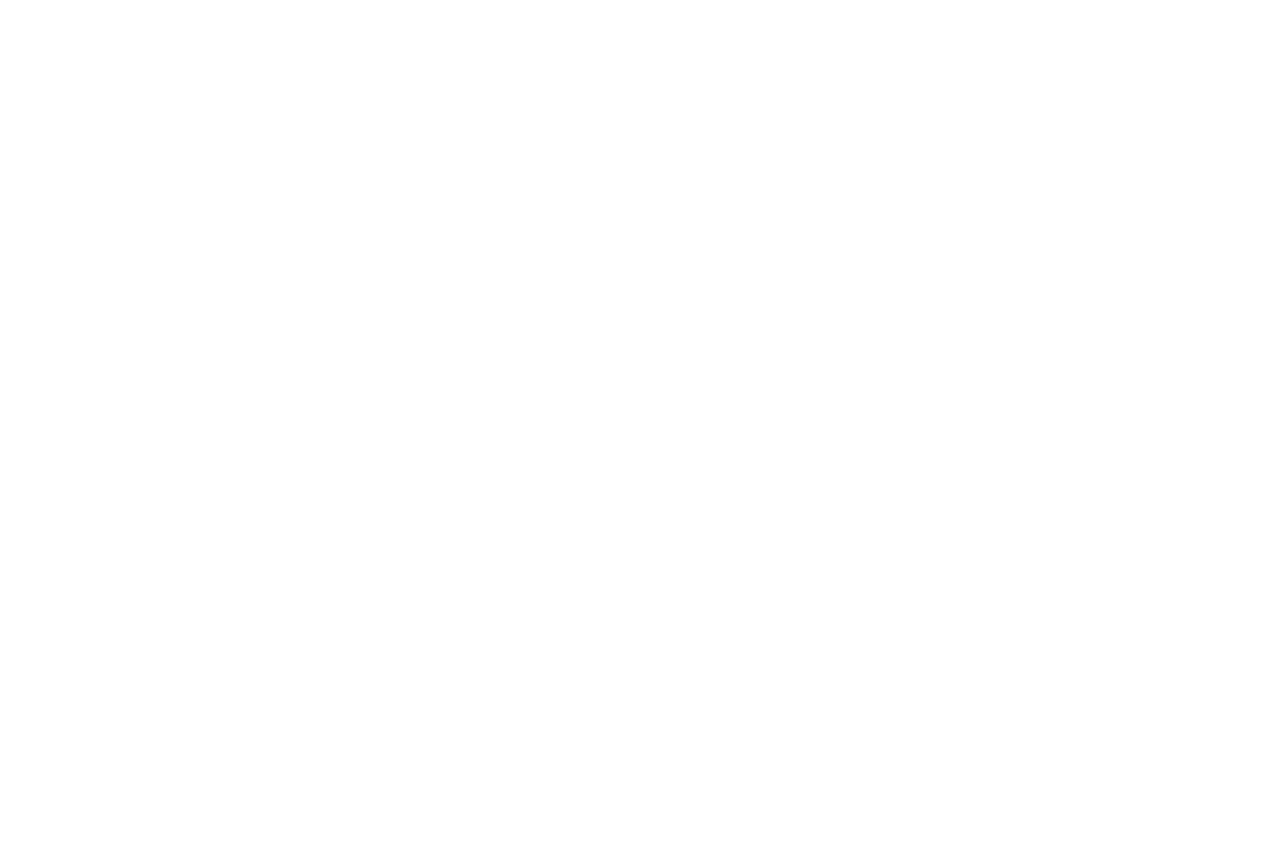
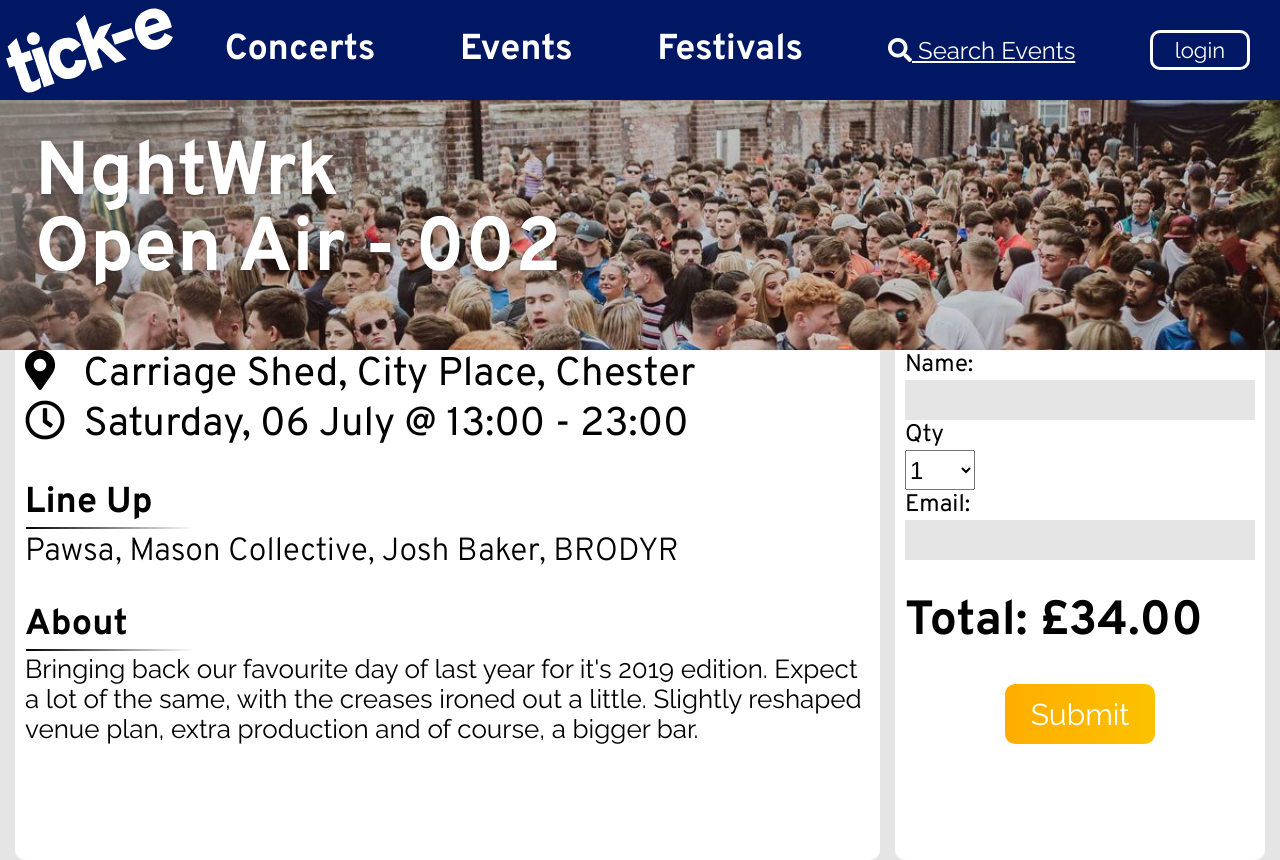
Before and after one commit to connorrooney/TickE, a PHP site: page /detail.html in a window 1280 px wide. Before the commit the page is empty. Before the commit the page ends 800 px from the top, so only its background shows below. Run offline with PHP 8.4, Linux system fonts and the light colour scheme; some libraries are stand-ins or nearby versions.

Commit message:
HTML mostly done, php implementation in progress

```diff
--- a/css/detail.css
+++ b/css/detail.css
@@ -1,11 +1,21 @@
 .detailsCont {
 
+}
+
+hr {
+    margin: 1px;
+    border: none;
+    height: 2px;
+    background: linear-gradient(to right, #000000, #ffffff 20%);
 }
 
 .detailsHeader {
     font-family: 'Overpass', sans-serif;
     color: #ffffff;
     position: relative;
+    margin: 0;
+    padding: 0;
+    height: 250px;
 }
 
     .detailsHeader img {
@@ -24,3 +34,102 @@
         margin-left: 35px;
         text-shadow: 0px 1px 4px rgba(0, 0, 0, 0.25);
     }
+
+.mainInfoCont {
+    display: grid;
+    grid-template-columns: 1.5fr 0.5fr;
+    grid-template-rows: 1fr;
+    grid-template-areas: "mainInfo buyTicket";
+    grid-gap: 15px;
+}
+    .mainInfo {
+        grid-area: mainInfo;
+        height: 500px;
+        border-radius: 10px;
+        background: #ffffff;
+        margin-left: 15px;
+        margin-top: -10px;
+        padding: 10px;
+    }
+        .infoTitle {
+            font-family: 'Overpass', sans-serif;
+            font-size: 40px;
+        }
+
+        .mainInfo h2 {
+            font-family: 'Overpass', sans-serif;
+            margin-bottom: 3px;
+            font-size: 36px;
+        }
+
+        .lineup {
+            font-family: 'Overpass', sans-serif;
+            font-size: 32px;
+            font-weight: 300;
+        }
+
+        .aboutEvent {
+            font-family: 'Raleway', sans-serif;
+            font-size: 26px;
+        }
+
+    .buyTicket {
+        grid-area: buyTicket;
+        height: 500px;
+        border-radius: 10px;
+        background: #ffffff;
+        margin-right: 15px;
+        margin-top: -10px;
+        padding: 10px;
+
+        display: grid;
+        justify-content: center;
+    }
+        .buyTicket form {
+            font-family: 'Overpass', sans-serif;
+            font-size: 24px;
+        }
+
+        input[type=text] {
+            width: 350px;
+            height: 40px;
+            padding: 5px;
+            box-sizing: border-box;
+            border: 1px solid #e5e5e5;
+            background: #e5e5e5;
+            font-size: 22px;
+        }
+
+        input[type=email] {
+            width: 350px;
+            height: 40px;
+            padding: 5px;
+            box-sizing: border-box;
+            border: 1px solid #e5e5e5;
+            background: #e5e5e5;
+            font-size: 22px;
+        }
+
+        select {
+            height: 40px;
+            width: 70px;
+            font-size: 24px;
+        }
+
+        input[type=submit] {
+            width: 150px;
+            height: 60px;
+            background: linear-gradient(to right, #fcc200, #ffad00);
+            background: -webkit-linear-gradient(to right, #fcc200, #ffad00);
+            margin: 0;
+            color: #ffffff;
+            font-size: 30px;
+            border: none;
+            border-radius: 10px;
+            font-family: 'Raleway', sans-serif;
+        }
+
+        input[type=submit] {
+            background: linear-gradient(to left, #fcc200, #ffad00);
+            background: -webkit-linear-gradient(to left, #fcc200, #ffad00);
+        }
--- a/detail.html
+++ b/detail.html
@@ -0,0 +1,68 @@
+<!DOCTYPE html>
+<html lang="en">
+<head>
+    <meta charset="UTF-8">
+    <meta name="viewport" content="width=device-width, initial-scale=1.0">
+    <meta http-equiv="X-UA-Compatible" content="ie=edge">
+    <link rel="stylesheet" href="https://use.fontawesome.com/releases/v5.8.2/css/all.css" integrity="sha384-oS3vJWv+0UjzBfQzYUhtDYW+Pj2yciDJxpsK1OYPAYjqT085Qq/1cq5FLXAZQ7Ay" crossorigin="anonymous">
+    <link rel="stylesheet" href="css/main.css">
+    <link rel="stylesheet" href="css/detail.css">
+    <title>Tick-e</title>
+</head>
+<body>
+    <div class="navBar">
+        <img src="img/logo.svg" class="logo">
+
+        <a href="PHP HERE" class="navItem"><h2>Concerts</h2></a>
+        <a href="PHP HERE" class="navItem"><h2>Events</h2></a>
+        <a href="PHP HERE" class="navItem"><h2>Festivals</h2></a>
+
+        <span class="searchBar"><i class="fas fa-search"></i> Search Events</span>
+
+        <button class="loginButton">login</button>
+    </div>
+
+    <div class="detailsCont">
+        <div class="detailsHeader">
+            <img src="img/eventsNear/exDisplay/nghtwrk.jpg">
+            <div class="detailsHeaderText">
+                <h1>NghtWrk<br>Open Air - 002</h1>
+            </div>
+        </div>
+    </div>
+    <div class="mainInfoCont">
+        <div class="mainInfo">
+            <div class="mainInfoHeader">
+                <span class="infoTitle"><i class="fas fa-map-marker-alt"></i>&nbsp;&nbsp;&nbsp;<span>Carriage Shed, City Place, Chester</span></span><br>
+                <span class="infoTitle"><i class="far fa-clock"></i>&nbsp;&nbsp;<span>Saturday, 06 July @ 13:00 - 23:00</span></span>
+            </div>
+            <h2>Line Up<hr></h2>
+            <span class="lineup">Pawsa, Mason Collective, Josh Baker, BRODYR</span>
+
+            <br>
+
+            <h2>About<hr></h2>
+            <span class="aboutEvent">Bringing back our favourite day of last year for it's 2019 edition. Expect a lot of the same, with the creases ironed out a little. Slightly reshaped venue plan, extra production and of course, a bigger bar. </span>
+        </div>
+        <div class="buyTicket">
+            <form>
+                <label>Name:</label><br>
+                <input type="text" name="name">
+                <br>
+                <label>Qty</label><br>
+                <select name="quantity">
+                    <option value="1">1</option>
+                    <option value="2">2</option>
+                    <option value="3">3</option>
+                    <option value="4">4</option>
+                </select>
+                <br>
+                <label>Email:</label><br>
+                <input type="email" name="email"><br>
+                <h1>Total: <span name="totalCost">£34.00</span></h1>
+                <center><input type="submit" name="buySubmit"></center>
+            </form>
+        </div>
+    </div>
+</body>
+</html>
```
Also changed, not shown: login.html (+29 -1 lines), img/eventsNear/exDisplay/nghtwrk.jpg (added).
